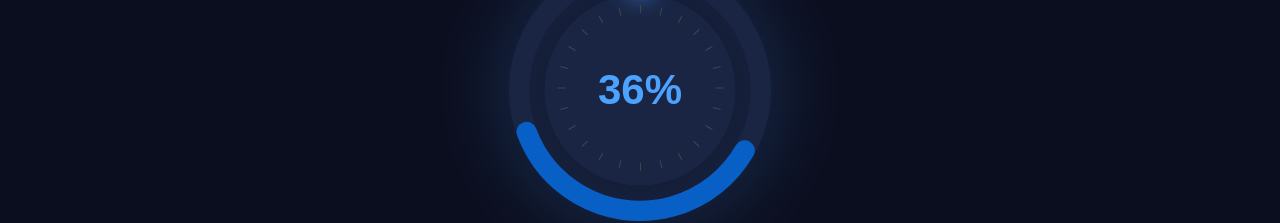
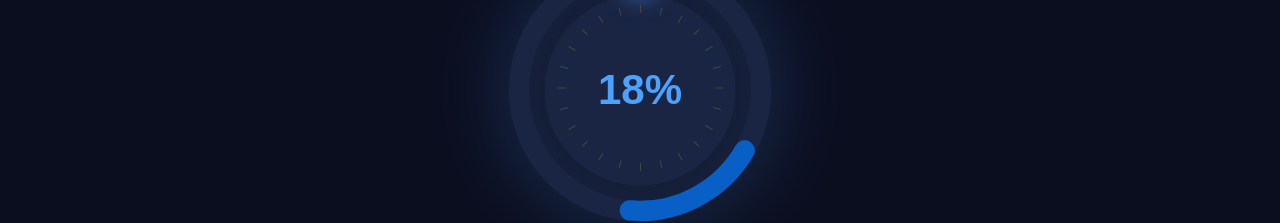
Before and after one commit to undefined-person/case-battle, a React (Vite) app: page /upgrade in a window 1280 px wide. Shown: the part 190-413 px from the top of the page. Built offline with nearby package versions, Linux system fonts and the light colour scheme; a web font is replaced by a local one.

Commit message:
Refactor Upgrade component: replace hardcoded percentage with dynamic calculation based on selected multiplier, enhance angle calculation for clockwise animation, and update progress text display accordingly.

```diff
--- a/src/pages/upgrade/upgrade.jsx
+++ b/src/pages/upgrade/upgrade.jsx
@@ -7,7 +7,7 @@ import { animate } from 'motion/react'
 
 const MULTIPLIERS = ['x1.5', 'x2', 'x3', 'x5', 'x10', 'x20']
 const TICK_COUNT = 24
-const percentage = 36
+const BASE_PERCENTAGE = 36
 
 export default function Upgrade() {
   const { t } = useTranslation()
@@ -18,6 +18,18 @@ export default function Upgrade() {
   const radius = 95
   const innerRadius = 75
   const circumference = 2 * Math.PI * radius
+
+  const getMultiplierValue = (multiplier) => {
+    return parseFloat(multiplier.replace('x', ''))
+  }
+
+  const calculatePercentage = () => {
+    const multiplierValue = getMultiplierValue(selectedMultiplier)
+    // Decrease percentage as multiplier increases
+    return Math.round(BASE_PERCENTAGE / multiplierValue)
+  }
+
+  const percentage = calculatePercentage()
   const strokeDashoffset = circumference - (percentage / 100) * circumference
 
   const tickMarks = useMemo(() => {
@@ -43,12 +55,22 @@ export default function Upgrade() {
   const base2Y = cy + innerRadius * Math.sin(rad - baseAngle)
 
   const startUpgrade = () => {
-    const randomOffset = Math.random() * 360
-    const targetAngle = randomOffset
+    // Normalize current angle to 0-360 range
+    const normalizedCurrentAngle = ((markerAngle % 360) + 360) % 360
+
+    // Calculate target angle ensuring clockwise rotation
+    // Add 360 (full rotation) plus random angle
+    const targetAngle = normalizedCurrentAngle + 360 + Math.random() * 360
+
+    // Animate from current angle to target angle
     animate(markerAngle, targetAngle, {
       duration: 2,
       ease: 'easeInOut',
-      onUpdate: (latest) => setMarkerAngle(latest),
+      onUpdate: (latest) => {
+        // Ensure the angle is always increasing (clockwise)
+        const newAngle = latest % 360
+        setMarkerAngle(newAngle)
+      },
     })
   }
 
@@ -84,7 +106,7 @@ export default function Upgrade() {
           />
         </svg>
         <div className={styles.tick_marks}>{tickMarks}</div>
-        <div className={styles.progress_text}>36%</div>
+        <div className={styles.progress_text}>{percentage}%</div>
       </div>
       <div>
         <h2 className={styles.multiplier_title}>{t('upgrade.progress_title')}</h2>
```
